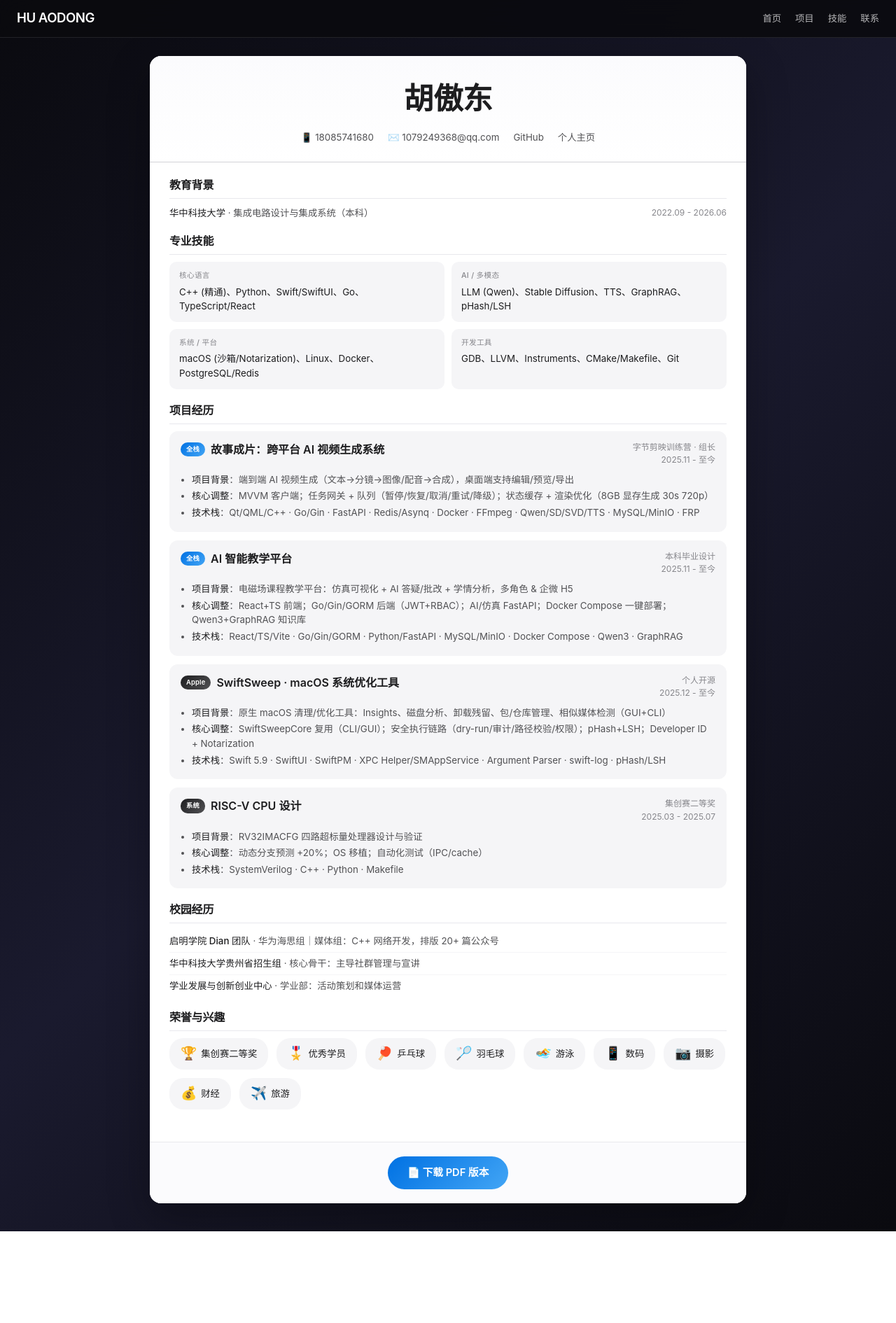
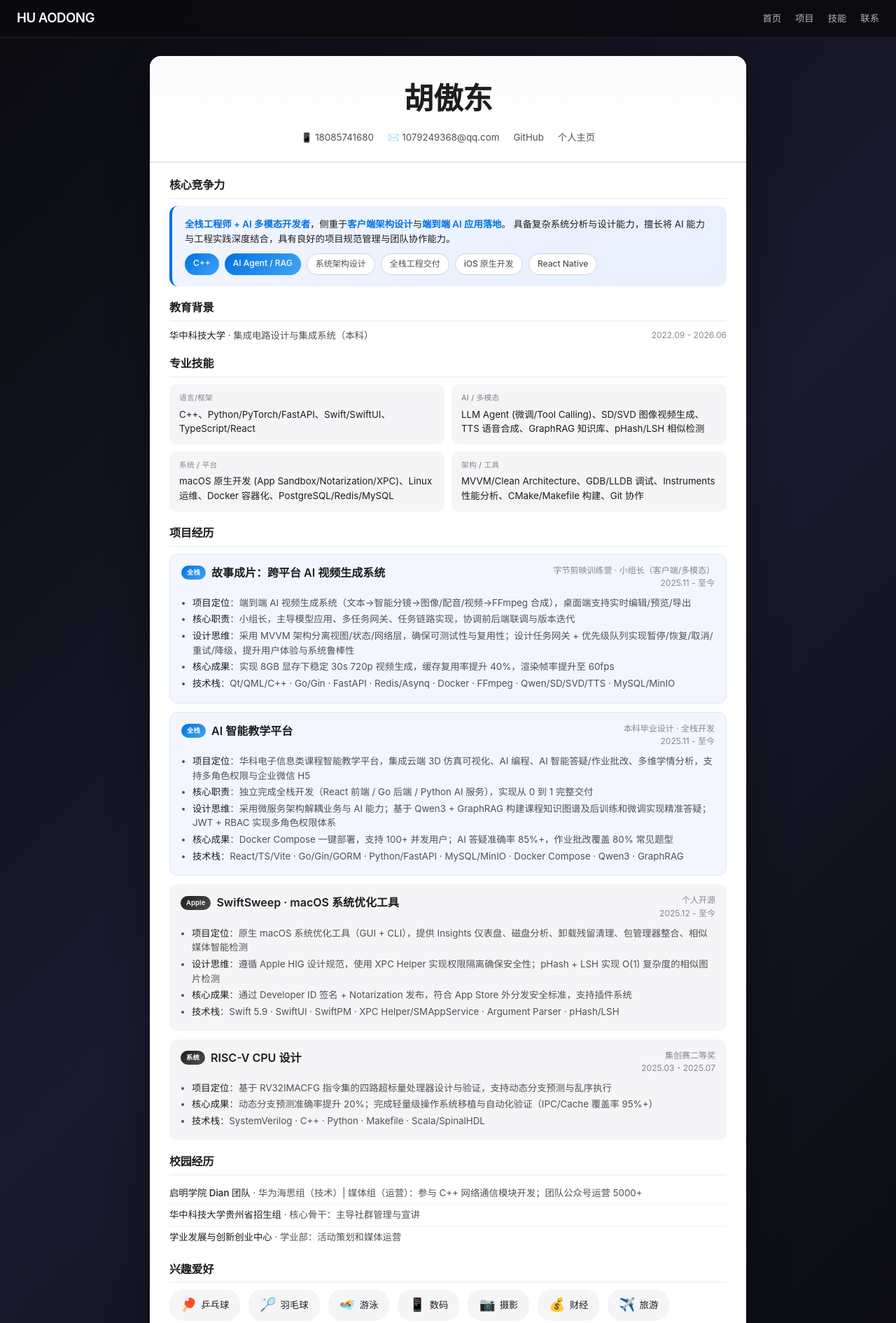
Before and after one commit to JadeSnow7/JadeSnow7.github.io, a plain HTML site: page resume.html in a window 1280 px wide. Shown: the top 1890 px of the page at 70% size. Before the commit the page ends 1759 px from the top, so only its background shows below. Drawn offline with Linux system fonts and the light colour scheme.

Commit message:
Update resume and 1-page PDF

```diff
--- a/resume.html
+++ b/resume.html
@@ -12,7 +12,7 @@
         rel="stylesheet">
     <style>
 	        @page {
-            margin: 0.25in;
+	            margin: 0.2in;
 	            size: A4;
 	        }
 
@@ -181,11 +181,74 @@
             color: #1d1d1f;
         }
 
+        .proficiency-tag {
+            display: inline-block;
+            background: linear-gradient(135deg, #34c759 0%, #30d158 100%);
+            color: white;
+            font-size: 7pt;
+            font-weight: 600;
+            padding: 2px 6px;
+            border-radius: 8px;
+            margin-left: 4px;
+        }
+
+        .proficiency-tag.familiar {
+            background: linear-gradient(135deg, #5856d6 0%, #af52de 100%);
+        }
+
+        .profile-summary {
+            background: linear-gradient(135deg, #f0f4ff 0%, #e8f0fe 100%);
+            border-radius: 12px;
+            padding: 16px 18px;
+            margin-bottom: 10px;
+            border-left: 4px solid #0071e3;
+        }
+
+        .profile-summary p {
+            font-size: 10pt;
+            color: #1d1d1f;
+            line-height: 1.6;
+            margin: 0;
+        }
+
+        .profile-summary .highlight {
+            color: #0071e3;
+            font-weight: 600;
+        }
+
+        .core-tags {
+            display: flex;
+            flex-wrap: wrap;
+            gap: 8px;
+            margin-top: 10px;
+        }
+
+        .core-tag {
+            background: #fff;
+            border: 1px solid #d2d2d7;
+            border-radius: 16px;
+            padding: 5px 12px;
+            font-size: 9pt;
+            color: #515154;
+            font-weight: 500;
+        }
+
+        .core-tag.primary {
+            background: linear-gradient(135deg, #0071e3 0%, #42a5f5 100%);
+            color: white;
+            border: none;
+        }
+
         .project {
             background: #f5f5f7;
             border-radius: 12px;
             padding: 14px 16px;
             margin-bottom: 12px;
+        }
+
+        .project.featured {
+            background: #f3f6ff;
+            border: 1px solid #e0e7ff;
         }
 
         .project-header {
@@ -356,8 +419,8 @@
 
 	            body {
 	                background: #fff;
-                font-size: 8.6pt;
-                line-height: 1.32;
+	                font-size: 8.4pt;
+	                line-height: 1.28;
 	            }
 
 	            .resume-wrapper {
@@ -370,55 +433,70 @@
 	            }
 
 	            .header {
-                padding: 14px 16px 10px;
+	                padding: 12px 14px 8px;
 	            }
 
 	            .header h1 {
-                font-size: 24pt;
+	                font-size: 23pt;
 	                margin-bottom: 4px;
 	            }
 
 	            .contact {
-                gap: 14px;
-                font-size: 9pt;
+	                gap: 12px;
+	                font-size: 8.6pt;
 	            }
 
 	            .content {
-                padding: 10px 16px 12px;
+	                padding: 8px 14px 10px;
+	            }
+
+	            .profile-summary {
+	                padding: 10px 12px;
+	                margin-bottom: 6px;
+	            }
+
+	            .profile-summary p {
+	                font-size: 8.4pt;
+	                line-height: 1.3;
+	            }
+
+	            .core-tags {
+	                display: none;
 	            }
 
 	            .section {
-                margin-bottom: 10px;
+	                margin-bottom: 8px;
 	            }
 
 	            .section-title {
-                margin-bottom: 8px;
-                padding-bottom: 4px;
+	                font-size: 10.8pt;
+	                margin-bottom: 6px;
+	                padding-bottom: 3px;
 	            }
 
 	            .skills-grid {
-                gap: 8px;
+	                gap: 6px;
 	            }
 
 	            .skill-card {
-                padding: 9px 11px;
+	                padding: 8px 10px;
 	            }
 
 	            .project {
-                padding: 9px 11px;
-                margin-bottom: 7px;
+	                padding: 8px 10px;
+	                margin-bottom: 6px;
 	            }
 
 	            .project-header {
-                margin-bottom: 6px;
+	                margin-bottom: 5px;
 	            }
 
 	            .project-title {
-                font-size: 11pt;
+	                font-size: 10.8pt;
 	            }
 
 	            .project-meta {
-                font-size: 8pt;
+	                font-size: 7.6pt;
 	            }
 
             .project ul {
@@ -429,12 +507,13 @@
             }
 
 	            .project li {
-                font-size: 8.8pt;
+	                font-size: 8.4pt;
 	                margin-bottom: 1px;
 	            }
 
 	            .simple-list li {
-                padding: 3px 0;
+	                font-size: 8.4pt;
+	                padding: 2px 0;
 	            }
 
             .awards {
@@ -446,8 +525,7 @@
 	                font-size: 9pt;
 	            }
 
-            /* PDF 版本仅保留奖项，隐藏兴趣项 */
-            .awards .award-pill:nth-child(n+3) {
+	            .section-hobbies {
 	                display: none;
 	            }
 
@@ -482,7 +560,26 @@
             </div>
 
 	            <div class="content">
-                <div class="section">
+	                <div class="section section-core">
+	                    <div class="section-title">核心竞争力</div>
+	                    <div class="profile-summary">
+	                        <p>
+	                            <span class="highlight">全栈工程师 + AI 多模态开发者</span>，侧重于<span
+                                class="highlight">客户端架构设计</span>与<span class="highlight">端到端 AI 应用落地</span>。
+                            具备复杂系统分析与设计能力，擅长将 AI 能力与工程实践深度结合，具有良好的项目规范管理与团队协作能力。
+                        </p>
+                        <div class="core-tags">
+                            <span class="core-tag primary">C++</span>
+                            <span class="core-tag primary">AI Agent / RAG</span>
+                            <span class="core-tag">系统架构设计</span>
+                            <span class="core-tag">全栈工程交付</span>
+                            <span class="core-tag">iOS 原生开发</span>
+                            <span class="core-tag">React Native</span>
+	                        </div>
+	                    </div>
+	                </div>
+
+	                <div class="section section-education">
 	                    <div class="section-title">教育背景</div>
 	                    <div class="edu-row">
 	                        <div>
@@ -493,60 +590,72 @@
 	                    </div>
 	                </div>
 
-                <div class="section">
+	                <div class="section section-skills">
 	                    <div class="section-title">专业技能</div>
 	                    <div class="skills-grid">
                         <div class="skill-card">
-                            <div class="label">核心语言</div>
-                            <div class="value">C++ (精通)、Python、Swift/SwiftUI、Go、TypeScript/React</div>
+                            <div class="label">语言/框架</div>
+                            <div class="value">C++、Python/PyTorch/FastAPI、Swift/SwiftUI、TypeScript/React</div>
                         </div>
                         <div class="skill-card">
                             <div class="label">AI / 多模态</div>
-                            <div class="value">LLM (Qwen)、Stable Diffusion、TTS、GraphRAG、pHash/LSH</div>
+                            <div class="value">LLM Agent (微调/Tool Calling)、SD/SVD 图像视频生成、TTS 语音合成、GraphRAG
+                                知识库、pHash/LSH 相似检测</div>
                         </div>
                         <div class="skill-card">
                             <div class="label">系统 / 平台</div>
-                            <div class="value">macOS (沙箱/Notarization)、Linux、Docker、PostgreSQL/Redis</div>
+                            <div class="value">macOS 原生开发 (App Sandbox/Notarization/XPC)、Linux 运维、Docker
+                                容器化、PostgreSQL/Redis/MySQL</div>
                         </div>
                         <div class="skill-card">
-                            <div class="label">开发工具</div>
-                            <div class="value">GDB、LLVM、Instruments、CMake/Makefile、Git</div>
+                            <div class="label">架构 / 工具</div>
+                            <div class="value">MVVM/Clean Architecture、GDB/LLDB 调试、Instruments 性能分析、CMake/Makefile
+                                构建、Git 协作</div>
 	                        </div>
 	                    </div>
 	                </div>
 
-                <div class="section">
+	                <div class="section section-projects">
 	                    <div class="section-title">项目经历</div>
 
-                    <div class="project">
+                    <div class="project featured">
                         <div class="project-header">
                             <div class="project-title">
                                 <span class="tag">全栈</span>
                                 <a href="https://github.com/JadeSnow7/StoryToVideo" target="_blank"
                                     rel="noopener">故事成片：跨平台 AI 视频生成系统</a>
                             </div>
-                            <div class="project-meta">字节剪映训练营 · 组长<br>2025.11 - 至今</div>
+                            <div class="project-meta">字节剪映训练营 · 小组长（客户端/多模态）<br>2025.11 - 至今</div>
                         </div>
                         <ul>
-                            <li><strong>项目背景</strong>：端到端 AI 视频生成（文本→分镜→图像/配音→合成），桌面端支持编辑/预览/导出</li>
-                            <li><strong>核心调整</strong>：MVVM 客户端；任务网关 + 队列（暂停/恢复/取消/重试/降级）；状态缓存 + 渲染优化（8GB 显存生成 30s 720p）</li>
-                            <li><strong>技术栈</strong>：Qt/QML/C++ · Go/Gin · FastAPI · Redis/Asynq · Docker · FFmpeg · Qwen/SD/SVD/TTS · MySQL/MinIO · FRP</li>
+                            <li><strong>项目定位</strong>：端到端 AI 视频生成系统（文本→智能分镜→图像/配音/视频→FFmpeg 合成），桌面端支持实时编辑/预览/导出</li>
+                            <li><strong>核心职责</strong>：小组长，主导模型应用、多任务网关、任务链路实现，协调前后端联调与版本迭代</li>
+                            <li><strong>设计思维</strong>：采用 MVVM 架构分离视图/状态/网络层，确保可测试性与复用性；设计任务网关 +
+                                优先级队列实现暂停/恢复/取消/重试/降级，提升用户体验与系统鲁棒性</li>
+                            <li><strong>核心成果</strong>：实现 8GB 显存下稳定 30s 720p 视频生成，缓存复用率提升 40%，渲染帧率提升至 60fps</li>
+                            <li><strong>技术栈</strong>：Qt/QML/C++ · Go/Gin · FastAPI · Redis/Asynq · Docker · FFmpeg ·
+                                Qwen/SD/SVD/TTS · MySQL/MinIO</li>
                         </ul>
                     </div>
 
-                    <div class="project">
+                    <div class="project featured">
                         <div class="project-header">
                             <div class="project-title">
                                 <span class="tag">全栈</span>
                                 <a href="https://github.com/JadeSnow7/graduationDesign" target="_blank"
                                     rel="noopener">AI 智能教学平台</a>
                             </div>
-                            <div class="project-meta">本科毕业设计<br>2025.11 - 至今</div>
+                            <div class="project-meta">本科毕业设计 · 全栈开发<br>2025.11 - 至今</div>
                         </div>
                         <ul>
-                            <li><strong>项目背景</strong>：电磁场课程教学平台：仿真可视化 + AI 答疑/批改 + 学情分析，多角色 &amp; 企微 H5</li>
-                            <li><strong>核心调整</strong>：React+TS 前端；Go/Gin/GORM 后端（JWT+RBAC）；AI/仿真 FastAPI；Docker Compose 一键部署；Qwen3+GraphRAG 知识库</li>
-                            <li><strong>技术栈</strong>：React/TS/Vite · Go/Gin/GORM · Python/FastAPI · MySQL/MinIO · Docker Compose · Qwen3 · GraphRAG</li>
+                            <li><strong>项目定位</strong>：华科电子信息类课程智能教学平台，集成云端 3D 仿真可视化、AI 编程、AI 智能答疑/作业批改、多维学情分析，支持多角色权限与企业微信 H5</li>
+                            <li><strong>核心职责</strong>：独立完成全栈开发（React 前端 / Go 后端 / Python AI 服务），实现从 0 到 1 完整交付</li>
+                            <li><strong>设计思维</strong>：采用微服务架构解耦业务与 AI 能力；基于 Qwen3 + GraphRAG 构建课程知识图谱及后训练和微调实现精准答疑；JWT + RBAC
+                                实现多角色权限体系</li>
+                            <li><strong>核心成果</strong>：Docker Compose 一键部署，支持 100+ 并发用户；AI 答疑准确率 85%+，作业批改覆盖 80% 常见题型
+                            </li>
+                            <li><strong>技术栈</strong>：React/TS/Vite · Go/Gin/GORM · Python/FastAPI · MySQL/MinIO · Docker
+                                Compose · Qwen3 · GraphRAG</li>
                         </ul>
                     </div>
 
@@ -560,9 +669,13 @@
                             <div class="project-meta">个人开源<br>2025.12 - 至今</div>
                         </div>
                         <ul>
-                            <li><strong>项目背景</strong>：原生 macOS 清理/优化工具：Insights、磁盘分析、卸载残留、包/仓库管理、相似媒体检测（GUI+CLI）</li>
-                            <li><strong>核心调整</strong>：SwiftSweepCore 复用（CLI/GUI）；安全执行链路（dry-run/审计/路径校验/权限）；pHash+LSH；Developer ID + Notarization</li>
-                            <li><strong>技术栈</strong>：Swift 5.9 · SwiftUI · SwiftPM · XPC Helper/SMAppService · Argument Parser · swift-log · pHash/LSH</li>
+                            <li><strong>项目定位</strong>：原生 macOS 系统优化工具（GUI + CLI），提供 Insights
+                                仪表盘、磁盘分析、卸载残留清理、包管理器整合、相似媒体智能检测</li>
+                            <li><strong>设计思维</strong>：遵循 Apple HIG 设计规范，使用 XPC Helper 实现权限隔离确保安全性；pHash + LSH 实现 O(1)
+                                复杂度的相似图片检测</li>
+                            <li><strong>核心成果</strong>：通过 Developer ID 签名 + Notarization 发布，符合 App Store 外分发安全标准，支持插件系统</li>
+                            <li><strong>技术栈</strong>：Swift 5.9 · SwiftUI · SwiftPM · XPC Helper/SMAppService · Argument
+                                Parser · pHash/LSH</li>
                         </ul>
                     </div>
 
@@ -575,27 +688,26 @@
                             <div class="project-meta">集创赛二等奖<br>2025.03 - 2025.07</div>
                         </div>
                         <ul>
-                            <li><strong>项目背景</strong>：RV32IMACFG 四路超标量处理器设计与验证</li>
-                            <li><strong>核心调整</strong>：动态分支预测 +20%；OS 移植；自动化测试（IPC/cache）</li>
-                            <li><strong>技术栈</strong>：SystemVerilog · C++ · Python · Makefile</li>
+                            <li><strong>项目定位</strong>：基于 RV32IMACFG 指令集的四路超标量处理器设计与验证，支持动态分支预测与乱序执行</li>
+                            <li><strong>核心成果</strong>：动态分支预测准确率提升 20%；完成轻量级操作系统移植与自动化验证（IPC/Cache 覆盖率 95%+）</li>
+                            <li><strong>技术栈</strong>：SystemVerilog · C++ · Python · Makefile · Scala/SpinalHDL</li>
                         </ul>
 	                    </div>
 	                </div>
 
-                <div class="section">
+	                <div class="section section-campus">
 	                    <div class="section-title">校园经历</div>
                     <ul class="simple-list">
-                        <li><strong>启明学院 Dian 团队</strong> · 华为海思组｜媒体组：C++ 网络开发，排版 20+ 篇公众号</li>
+                        <li><strong>启明学院 Dian 团队</strong> · 华为海思组（技术）| 媒体组（运营）：参与 C++ 网络通信模块开发；团队公众号运营
+                            5000+</li>
                         <li><strong>华中科技大学贵州省招生组</strong> · 核心骨干：主导社群管理与宣讲</li>
                         <li><strong>学业发展与创新创业中心</strong> · 学业部：活动策划和媒体运营</li>
 	                    </ul>
 	                </div>
 
-                <div class="section">
-                    <div class="section-title">荣誉与兴趣</div>
+	                <div class="section section-hobbies">
+	                    <div class="section-title">兴趣爱好</div>
                     <div class="awards">
-                        <span class="award-pill"><span class="award-icon">🏆</span> 集创赛二等奖</span>
-                        <span class="award-pill"><span class="award-icon">🎖️</span> 优秀学员</span>
                         <span class="award-pill"><span class="award-icon">🏓</span> 乒乓球</span>
                         <span class="award-pill"><span class="award-icon">🏸</span> 羽毛球</span>
                         <span class="award-pill"><span class="award-icon">🏊</span> 游泳</span>
```
Also changed, not shown: 1 other file. Lines whose indentation alone changed are shown as unchanged.
